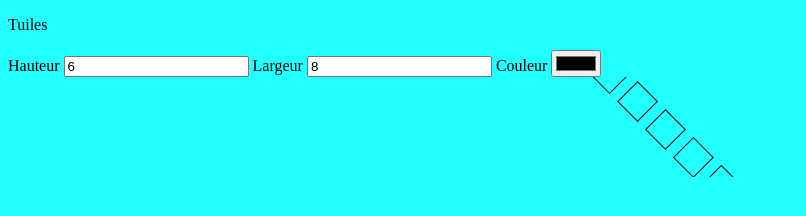
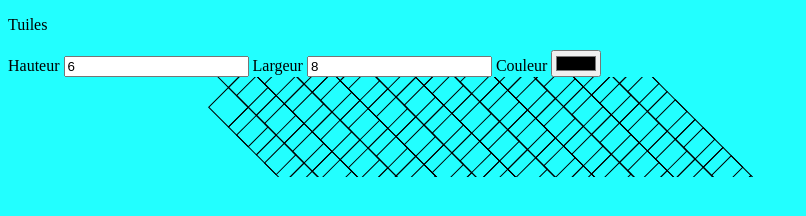
Before and after one commit to OlivierRoss/Blockdesign, a plain HTML site: page index.html in a window 1280 px wide. Shown: the whole page, without its empty margins (0-806 px from the left). Drawn offline with Linux system fonts and the light colour scheme.

Commit message:
matrice fonctionnelle

```diff
--- a/index.html
+++ b/index.html
@@ -21,6 +21,7 @@
             <label for="couleur">Couleur</label>
             <input type="color" id="color">
         </div>
-        <div id="canvas" style="width: 100%; height: 100px;"></div>
+        <div id="canvas" style="width: 100%; height: 100px; overflow: auto"></div>
+        <div id="decompte"></div>
     </body>
 </html>
--- a/tuiles.js
+++ b/tuiles.js
@@ -1,15 +1,18 @@
 /*
  * TODO ::
+ * implementer la gestion de la matrice en 2d
+ * pouvoir colorier plusieurs carreaux en meme temps
+ * implementer modification dynamique de la matrice
  * utiliser un taille minimum pour les carres, donc pouvoir scroller dans le svg si on sort du cadre
  * implementer un zoom
- * implementer la gestion de la matrice en 2d
- * implementer modification dynamique de la matrice
+ * refaire le design
+ * exporter en element html par polyfill
  */
 
 // Variable globale
 var contexte = {
     carresparpied: 4,
-    carres: [],
+    lignes: [],
     compte: {}
 };
 
@@ -23,34 +26,60 @@ window.onload = function initialize () {
     var canvasStyle = contexte.canvas.node().style;
     contexte.svg = contexte.canvas.append("svg").attr("height", canvasStyle.height).attr("width", canvasStyle.width);
     calculerMetriques();
-    createLayout();
+    afficher();
 }
 
 // Calculs
 function calculerMetriques () {
-    contexte.nbcarres = contexte.largeur.value * contexte.carresparpied;
-    contexte.diagonale = contexte.canvas.node().offsetWidth / contexte.nbcarres;
+    contexte.nblignes = contexte.hauteur.value * contexte.carresparpied;
+    contexte.nbcarresligne = contexte.largeur.value * contexte.carresparpied;
+
+    contexte.diagonale = contexte.canvas.node().offsetWidth / contexte.nbcarresligne;
     contexte.cote = diagonaleacote(contexte.diagonale);
     contexte.decalageRotation = (contexte.diagonale - contexte.cote) / 2;
 
     // Construire la matrice des carres
-    contexte.carres = [];
-    for(var i = 0; i < contexte.nbcarres; ++i){
-        contexte.carres.push(i);
+    for(var i = 0; i < contexte.nblignes; ++i)
+    {
+        var ligne = [];
+        var nbcarres = i % 2 === 0 ? contexte.nbcarresligne : contexte.nbcarresligne - 1;
+        for(var j = 0; j < nbcarres; ++j){
+            ligne.push(0);
+        }
+        contexte.lignes.push(ligne);
     }
 }
 
-function createLayout () {
-    contexte.svg.selectAll("rect").data(contexte.carres).enter().append("rect")
+function ajouterLigne () {
+    contexte.svg.selectAll("g.ligne").data(contexte.lignes).enter().append("g")
+    .attr("id", "ligne")
+    .attr("class", "ligne");
+}
+
+function afficher () {
+    // Creation des lignes
+    var groupes = contexte.svg.selectAll("g.lignes").data(contexte.lignes).enter().append("g")
+    .attr("class", "ligne")
+    .attr("transform", function (d, i) {
+        if(i % 2 === 0){
+            return "translate(0, " + contexte.diagonale * i / 2 + ")"
+        }
+        else {
+            return "translate(" + contexte.diagonale / 2 + ", " + contexte.diagonale * i / 2 + ")"
+        }
+    })
+
+    // Creation des carres
+    groupes.selectAll("rect").data(function(d) { return d; }).enter().append("rect")
     .attr("class", "carre")
     .attr("height", contexte.cote)
     .attr("width", contexte.cote)
-    .attr("x", function (d) { return (d * contexte.diagonale) + contexte.decalageRotation })
-    .attr("y", contexte.diagonale / 2)
+    .attr("x", function (d, i) { return (i * contexte.diagonale) + contexte.decalageRotation })
+    .attr("y", contexte.decalageRotation)
     .attr("fill-opacity", 0)
     .attr("stroke", "black")
     .attr("stroke-width", "1px")
-    .on("click", changecolor)
+    .on("click", changecolor);
 }
 
 // Evenements
@@ -77,6 +106,13 @@ function changecolor () {
         element.attr("fill", couleur);
         contexte.compte[couleur] = incremente(contexte.compte[couleur]);
     }
+
+    // Affichage
+    var decompte = "";
+    for(var c in contexte.compte){
+        decompte += c + " : " + contexte.compte[c] + "\n";
+    }
+    d3.select("#decompte").node().innerHTML = decompte;
 }
 
 // Utilitaires
```
